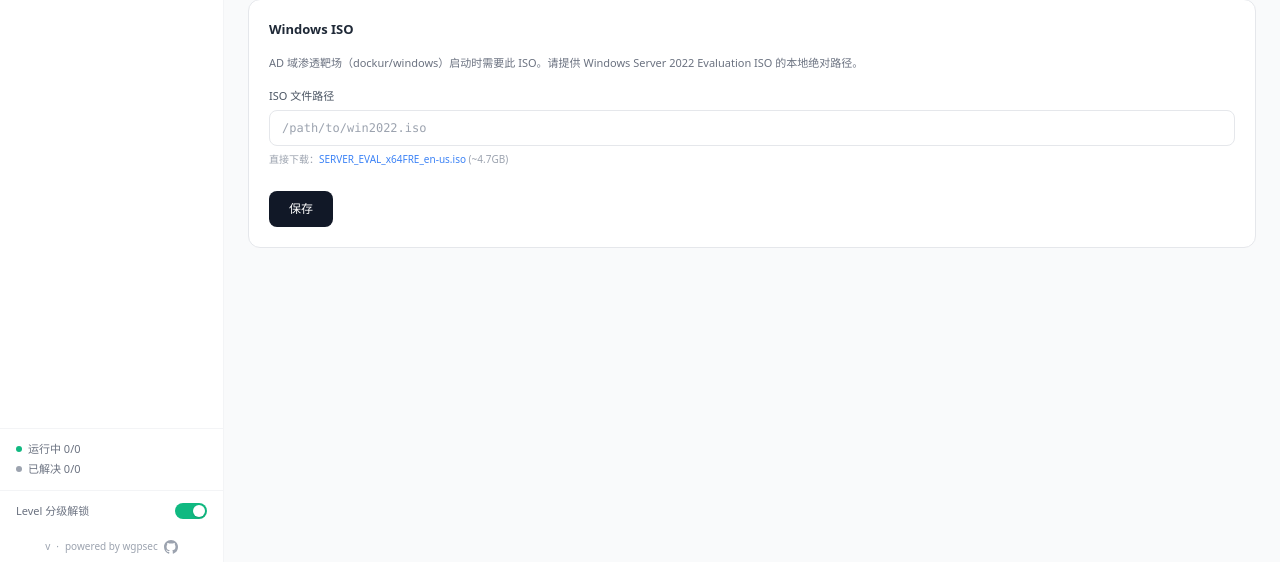
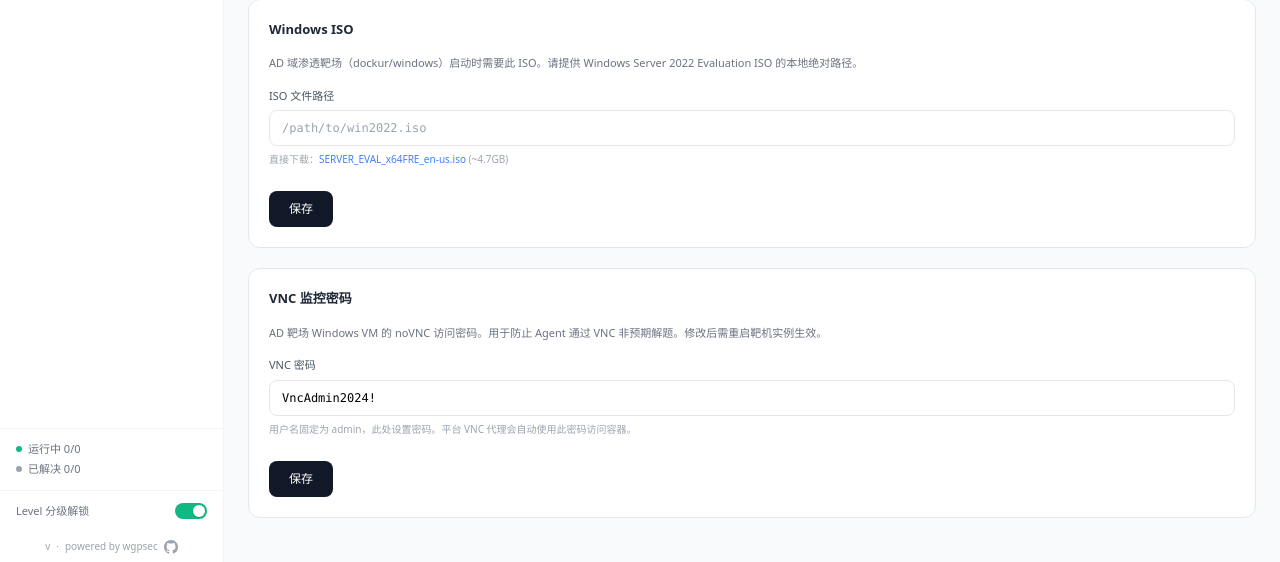
Before and after one commit to wgpsec/benchmark-platform, a FastAPI app: template benchmark_platform/web/templates/pages/settings.html in a window 1280 px wide. Shown: the part 1059-1621 px from the top of the page. Run offline with FastAPI, Linux system fonts and the light colour scheme; the template is opened without the code that fills it, so the values that code supplies are empty; parts of the project's set-up code (start-up, migrations or seed data) failed here and were passed over; some libraries are stand-ins or nearby versions.

Commit message:
feat: 添加 VNC 密码设置功能，支持密码的获取和更新

```diff
--- a/benchmark_platform/server.py
+++ b/benchmark_platform/server.py
@@ -718,6 +718,27 @@
     return _ok({"runtime_dir": path})
 
 
+@app.get("/api/settings/vnc_password")
+async def get_vnc_password_api():
+    return _ok({"vnc_password": get_setting("vnc_password", "VncAdmin2024!")})
+
+
+class VncPasswordRequest(PydanticBaseModel):
+    password: str
+
+
+@app.post("/api/settings/vnc_password")
+async def set_vnc_password_api(payload: VncPasswordRequest):
+    pwd = payload.password.strip()
+    if not pwd:
+        _err("密码不能为空", 400)
+        return
+    set_setting("vnc_password", pwd)
+    from benchmark_platform.web.vnc_proxy import reload_auth
+    reload_auth()
+    return _ok({"vnc_password": pwd}, "已保存")
+
+
 @app.get("/api/settings/win_iso")
 async def get_win_iso_api():
     return _ok({"win2022_iso_path": get_setting("win2022_iso_path", "")})
--- a/benchmark_platform/web/templates/pages/settings.html
+++ b/benchmark_platform/web/templates/pages/settings.html
@@ -161,6 +161,32 @@
       </div>
     </div>
   </div>
+
+  <!-- VNC Password Settings -->
+  <div class="bg-white border border-gray-200 rounded-xl p-5 mb-5">
+    <h3 class="text-[13px] font-semibold text-gray-800 mb-4">VNC 监控密码</h3>
+    <p class="text-[11px] text-gray-500 mb-4">AD 靶场 Windows VM 的 noVNC 访问密码。用于防止 Agent 通过 VNC 非预期解题。修改后需重启靶机实例生效。</p>
+
+    <div class="space-y-4">
+      <div>
+        <label class="block text-[11px] font-medium text-gray-600 mb-1.5">VNC 密码</label>
+        <div class="flex items-center gap-3">
+          <input type="text" x-model="vncPassword" placeholder="VncAdmin2024!"
+                 class="flex-1 h-9 px-3 text-[12px] border border-gray-200 rounded-lg focus:outline-none focus:border-gray-400 font-mono">
+        </div>
+        <p class="text-[10px] text-gray-400 mt-1.5">用户名固定为 admin，此处设置密码。平台 VNC 代理会自动使用此密码访问容器。</p>
+      </div>
+
+      <div class="flex items-center gap-3 pt-2">
+        <button @click="saveVncPassword()" :disabled="savingVnc"
+                class="h-9 px-5 bg-gray-900 text-white text-[12px] font-medium rounded-lg hover:bg-gray-800 transition-colors cursor-pointer disabled:opacity-50">
+          <span x-show="!savingVnc">保存</span>
+          <span x-show="savingVnc">保存中...</span>
+        </button>
+        <span x-show="savedVnc" x-transition class="text-[11px] text-emerald-600 font-medium">已保存</span>
+      </div>
+    </div>
+  </div>
 </div>
 
 <script>
@@ -181,6 +207,9 @@
     winIsoPath: '',
     savingWinIso: false,
     savedWinIso: false,
+    vncPassword: '',
+    savingVnc: false,
+    savedVnc: false,
     init() {
       fetch('/api/level_gate_config')
         .then(r => r.json())
@@ -206,6 +235,11 @@
         .then(r => r.json())
         .then(d => {
           this.winIsoPath = d.data.win2022_iso_path || '';
+        });
+      fetch('/api/settings/vnc_password')
+        .then(r => r.json())
+        .then(d => {
+          this.vncPassword = d.data.vnc_password || '';
         });
     },
     save() {
@@ -292,6 +326,26 @@
         }
       });
     },
+    saveVncPassword() {
+      this.savingVnc = true;
+      this.savedVnc = false;
+      fetch('/api/settings/vnc_password', {
+        method: 'POST',
+        headers: {'Content-Type': 'application/json'},
+        body: JSON.stringify({password: this.vncPassword})
+      })
+      .then(r => r.json())
+      .then(d => {
+        this.savingVnc = false;
+        if (d.code === 0) {
+          this.savedVnc = true;
+          this.$dispatch('toast', {type: 'success', message: 'VNC 密码已保存'});
+          setTimeout(() => this.savedVnc = false, 3000);
+        } else {
+          this.$dispatch('toast', {type: 'error', message: d.message || '保存失败'});
+        }
+      });
+    },
   };
 }
 </script>
--- a/benchmark_platform/web/vnc_proxy.py
+++ b/benchmark_platform/web/vnc_proxy.py
@@ -9,6 +9,7 @@
 from __future__ import annotations
 
 import asyncio
+import base64
 import subprocess
 from pathlib import Path
 
@@ -21,6 +22,26 @@
 logger = get_logger(Path('logs/competition-platform-server-logs.jsonl'))
 
 router = APIRouter()
+
+_VNC_USER = "admin"
+
+
+def _get_vnc_password() -> str:
+    from benchmark_platform.db import get_setting
+    return get_setting("vnc_password", "VncAdmin2024!")
+
+
+def _build_auth() -> str:
+    return base64.b64encode(f"{_VNC_USER}:{_get_vnc_password()}".encode()).decode()
+
+
+_VNC_AUTH = _build_auth()
+
+
+def reload_auth():
+    """Reload auth header after password change."""
+    global _VNC_AUTH
+    _VNC_AUTH = _build_auth()
 
 # Active VNC proxies: benchmark_id → {service_name: container_ip}
 _active_proxies: dict[str, dict[str, str]] = {}
@@ -103,6 +124,7 @@
         body = await request.body()
         headers = dict(request.headers)
         headers.pop("host", None)
+        headers["authorization"] = f"Basic {_VNC_AUTH}"
 
         try:
             resp = await client.request(
@@ -144,7 +166,8 @@
     import websockets
 
     try:
-        async with websockets.connect(ws_url) as upstream:
+        extra_headers = {"Authorization": f"Basic {_VNC_AUTH}"}
+        async with websockets.connect(ws_url, additional_headers=extra_headers) as upstream:
             async def client_to_upstream():
                 try:
                     while True:
```
